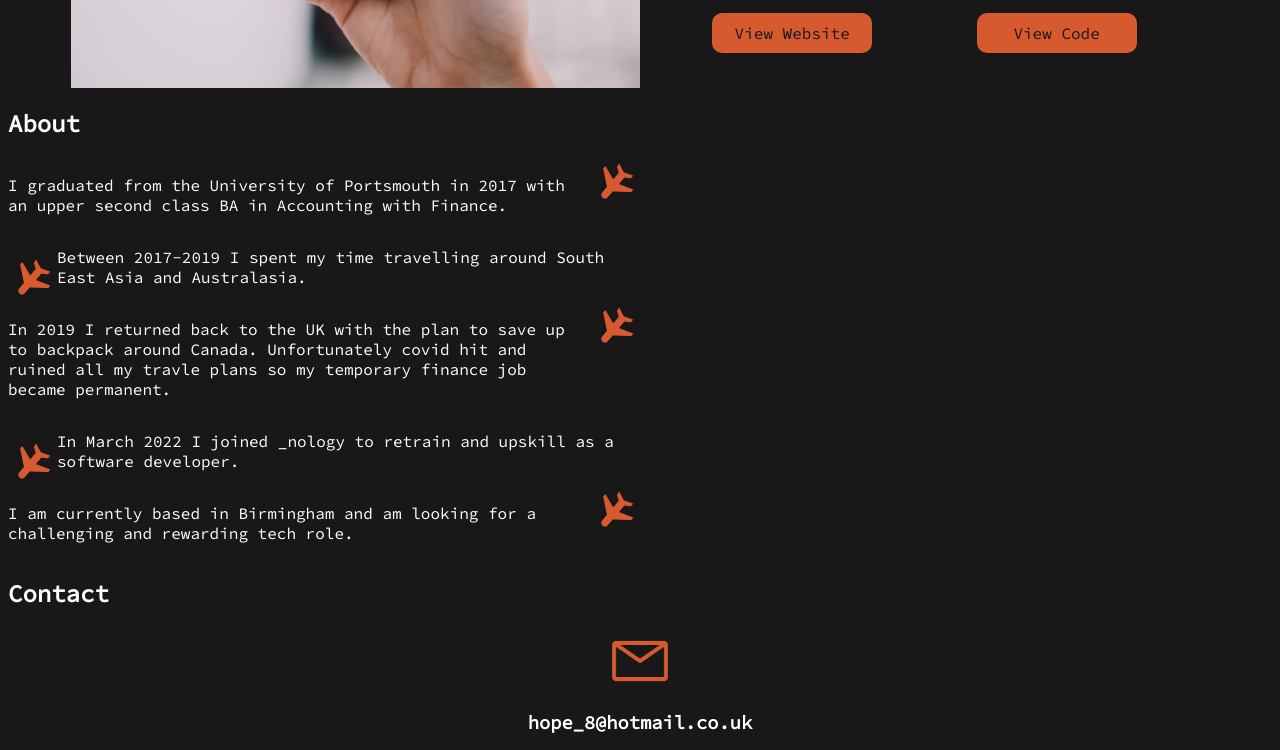
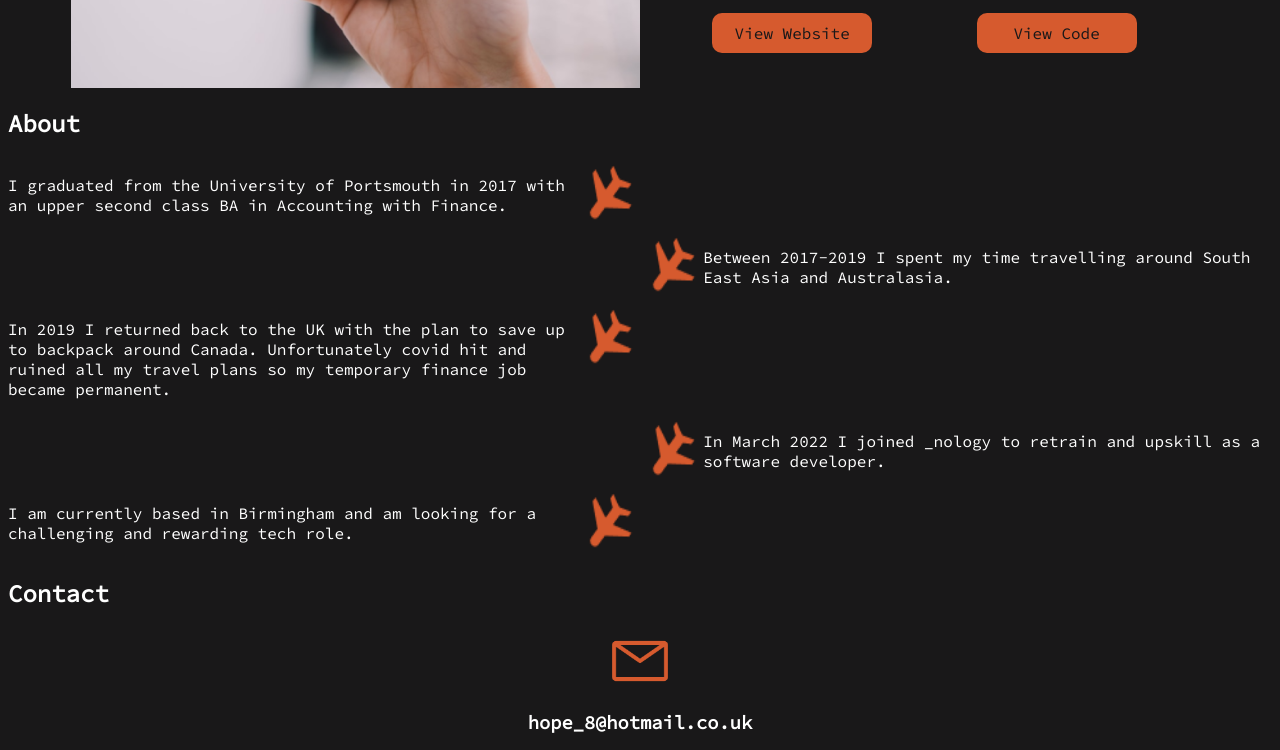
Before and after one commit to hope-sugden/portfolio, a plain HTML site: page index.html in a window 1280 px wide. Shown: the part 3039-3789 px from the top of the page. Drawn offline with Linux system fonts and the light colour scheme.

Commit message:
about layout styled

```diff
--- a/_about.scss
+++ b/_about.scss
@@ -1,43 +1,50 @@
 .about {
 
     &__img {
-        width: 10px;
+        width: 5%;
+        height:72px ;
 
     }
     &__section {
         display: flex;
         flex-direction: column;
-        width: 50%;
+    }
+    &__paragraph {
+        width: 45%;
     }
     &__line1 {
         display: flex;
-        align-items: flex-start;
+        justify-content: flex-start;
         width: 100%;
+
 
     }
 
     &__line2 {
         display: flex;
-        align-items: flex-end;
+        justify-content: flex-end;
         width: 100%;
+
 
     }
 
     &__line3 {
         display: flex;
-        align-items: flex-start;
+        justify-content: flex-start;
         width: 100%;
+
     }
 
     &__line4 {
         display: flex;
-        align-items: flex-end;
+        justify-content: flex-end;
         width: 100%;
+
     }
 
     &__line5 {
         display: flex;
-        align-items: flex-start;
+        justify-content: flex-start;
         width: 100%;
     }
 }
--- a/index.html
+++ b/index.html
@@ -124,24 +124,24 @@
         <h2>About</h2>
         <div class="about__section">
             <div class="about__line1">
-                <p>I graduated from the University of Portsmouth in 2017 with an upper second class BA in Accounting with Finance.</p>
-                <img src="./images/plane-orange.png" alt="plane icon" class=about__img/>
+                <p class="about__paragraph">I graduated from the University of Portsmouth in 2017 with an upper second class BA in Accounting with Finance.</p>
+                <img src="./images/plane-orange.png" alt="plane icon" class="about__img"/>
             </div>
             <div class="about__line2">
-                <img src="./images/plane-orange.png" alt="plane icon" class=about__img/>
-                <p>Between 2017-2019 I spent my time travelling around South East Asia and Australasia.</p>
+                <img src="./images/plane-orange.png" alt="plane icon" class="about__img"/>
+                <p class="about__paragraph">Between 2017-2019 I spent my time travelling around South East Asia and Australasia.</p>
             </div>
             <div class="about__line3">
-                <p>In 2019 I returned back to the UK with the plan to save up to backpack around Canada. Unfortunately covid hit and ruined all my travle plans so my temporary finance job became permanent.</p>
-                <img src="./images/plane-orange.png" alt="plane icon" class=about__img/>
+                <p class="about__paragraph">In 2019 I returned back to the UK with the plan to save up to backpack around Canada. Unfortunately covid hit and ruined all my travel plans so my temporary finance job became permanent.</p>
+                <img src="./images/plane-orange.png" alt="plane icon" class="about__img"/>
             </div>
             <div class="about__line4">
-                <img src="./images/plane-orange.png" alt="plane icon" class=about__img/>
-                <p>In March 2022 I joined _nology to retrain and upskill as a software developer.</p>
+                <img src="./images/plane-orange.png" alt="plane icon" class="about__img"/>
+                <p class="about__paragraph">In March 2022 I joined _nology to retrain and upskill as a software developer.</p>
             </div>
             <div class="about__line5">
-                <p>I am currently based in Birmingham and am looking for a challenging and rewarding tech role.</p>
-                <img src="./images/plane-orange.png" alt="plane icon" class=about__img/>
+                <p class="about__paragraph">I am currently based in Birmingham and am looking for a challenging and rewarding tech role.</p>
+                <img src="./images/plane-orange.png" alt="plane icon" class="about__img"/>
             </div>
         </div>
     </section>
```
Also changed, not shown: styles.css.
